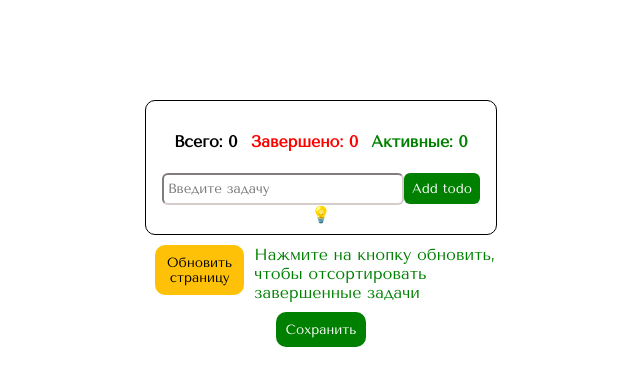
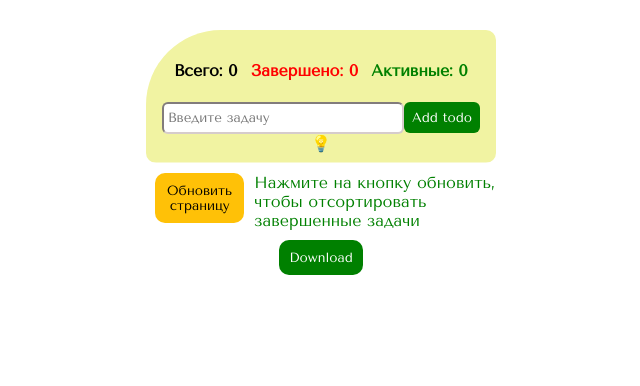
Before and after one commit to SultanHasanov/full-stack-todo-list, a React (Create React App) app: page / in a window 1280 px wide. Shown: the top 386 px of the page, without its empty margins (319-959 px from the left). Built offline with nearby package versions, Linux system fonts and the light colour scheme; no server answers.

Commit message:
Добавил фичу, можно удалить только завершенные задачи

```diff
--- a/src/App.css
+++ b/src/App.css
@@ -7,7 +7,7 @@
   justify-content: center;
   flex-direction: column;
   align-items: center;
-  margin-top: 100px;
+  margin-top: 30px;
 }
 
 .active {
@@ -17,15 +17,26 @@
 }
 
 .form_body {
-  border: 1px solid black;
+   clip-path:
+    polygon(
+      0% 17%,     /* верхняя левая */
+      15% 0%,     /* верхняя левая */
+      95% 0%,    /* верхняя правая */
+      100% 0%,   /* верхняя правая */
+      100% 95%,  /* нижняя правая */
+      100% 100%,  /* нижняя правая */
+      0% 100%,   /* нижняя левая */
+      0 95%      /* нижняя левая */
+    );
+  /* border: 1px solid black; */
   width: 330px;
-
+  border-radius: 75px 10px 10px 10px;
   display: flex;
   justify-content: center;
   flex-direction: column;
   align-items: center;
   padding: 10px;
-  border-radius: 10px;
+  background: #f1f3a2;
 }
 form {
   /* border: 1px solid black; */
--- a/src/UI/Button.jsx
+++ b/src/UI/Button.jsx
@@ -31,7 +31,7 @@ const Button = () => {
             marginTop: "10px",
           }}
         >
-          Сохранить
+          Download
         </button>
       </>
     );
--- a/src/components/Form.jsx
+++ b/src/components/Form.jsx
@@ -37,7 +37,7 @@ const Form = () => {
           <button className="btn_addtodo" onClick={addTodo}>
             Add todo
           </button>
-          <span style={{ cursor: "pointer" }} onClick={() => setHint(!hint)}>
+          <span title='Подсказка' style={{ cursor: "pointer" }} onClick={() => setHint(!hint)}>
             💡
           </span>
           {hint && (
--- a/src/components/Todos.jsx
+++ b/src/components/Todos.jsx
@@ -1,13 +1,14 @@
-import React, { useContext } from 'react';
-import { useDispatch, useSelector } from 'react-redux';
-import { todosDelete, todosEdit, todosPut } from '../features/todoSlice';
+import React, { useContext, useState } from "react";
+import { useDispatch, useSelector } from "react-redux";
+import { todosDelete, todosEdit, todosPut } from "../features/todoSlice";
 import { BsPencilFill } from "react-icons/bs";
 import { MdDelete } from "react-icons/md";
-import { StateContext } from '../App';
+import { StateContext } from "../App";
 
 const Todos = () => {
-    const todos = useSelector(state => state.todos)
-    const dispatch = useDispatch()
+  const todos = useSelector((state) => state.todos);
+  const [disabled, setDisabled] = useState(false)
+  const dispatch = useDispatch();
 
   const { edit, value, setEdit, setValue } = useContext(StateContext);
 
@@ -25,26 +26,29 @@ const { edit, value, setEdit, setValue } = useContext(StateContext);
     setValue(text);
   };
 
-    const todoRemove = (id) => {
+  const todoRemove = (id, completed) => {
+    if(completed){
       dispatch(todosDelete(id));
+    }
+    setDisabled(true)
   };
 
   return (
     <>
       {todos?.map((item, index) => {
         return (
-            <div className="task" key={item.id}>
+          <div key={item.id} className="task">
             <div className="inp_index">
               <b>{index + 1})</b>
-
               <input
+                title="Завершить задачу"
                 type="checkbox"
                 checked={item.completed}
                 onChange={() => handleCheck(item.id, item.completed)}
               />
             </div>
             {edit === item.id ? (
-                <div>
+              <div key={item.id}>
                 <input
                   maxLength="20"
                   className="inp_edit"
@@ -59,7 +63,7 @@ const { edit, value, setEdit, setValue } = useContext(StateContext);
                 </button>
               </div>
             ) : (
-                <div className="content">
+              <div key={item.id} className="content">
                 <span className="date">
                   <p>{item.date}</p>
                   <p>{item.dateTime}</p>
@@ -75,12 +79,16 @@ const { edit, value, setEdit, setValue } = useContext(StateContext);
             {!edit && (
               <>
                 <BsPencilFill
+                  title="Редактировать"
                   className="pen"
                   onClick={() => onClickEdit(item.id, item.text)}
                 />
+
                 <MdDelete
+                  disabled={disabled}
+                  title="Удалить"
                   className="btn"
-                    onClick={() => todoRemove(item.id)}
+                  onClick={() => todoRemove(item.id, item.completed)}
                 />
               </>
             )}
--- a/src/features/todoSlice.js
+++ b/src/features/todoSlice.js
@@ -6,6 +6,7 @@ export const todosFetch = createAsyncThunk("todos/todosFetch", async () => {
   const { data } = await axios.get(
     "https://63642ce67b209ece0f42316d.mockapi.io/todos?sortBy=completed&order=asc"
   );
+
   return data;
 });
 
```
Lines whose indentation alone changed are shown as unchanged.
